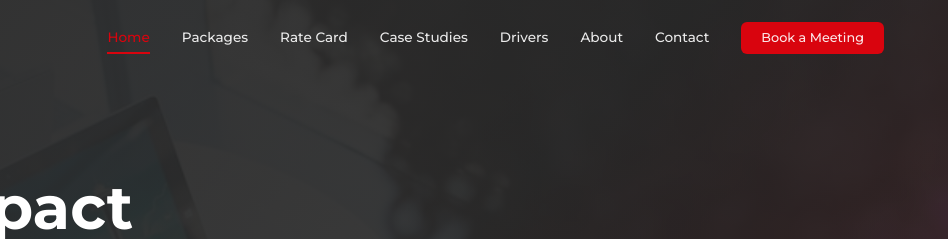
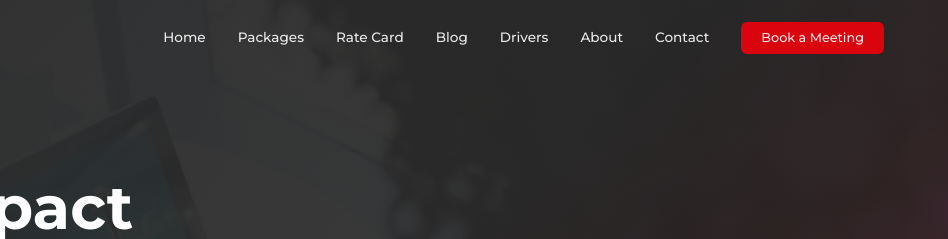
Before and after one commit to fulutambani-lgtm/roadreach-website, a plain HTML site: page index.html in a window 1280 px wide. Shown: the top 239 px of the page, 332-1280 px from the left. Drawn offline with nearby package versions, Linux system fonts and the light colour scheme.

Commit message:
Replace Case Studies tab with Blog tab

```diff
--- a/index.html
+++ b/index.html
@@ -155,10 +155,10 @@
         <span>RoadReach</span>
       </a>
       <div class="nav-links">
-        <a href="index.html" class="active-page">Home</a>
+        <a href="index.html">Home</a>
         <a href="packages.html">Packages</a>
         <a href="rate-card.html">Rate Card</a>
-        <a href="case-studies.html">Case Studies</a>
+        <a href="blog/">Blog</a>
         <a href="drivers.html">Drivers</a>
         <a href="about.html">About</a>
         <a href="contact.html">Contact</a>
@@ -470,7 +470,7 @@
           <ul class="footer-links">
             <li><a href="packages.html">Packages</a></li>
             <li><a href="rate-card.html">Rate Card</a></li>
-            <li><a href="case-studies.html">Case Studies</a></li>
+            <li><a href="blog/">Blog</a></li>
             <li><a href="drivers.html">For Drivers</a></li>
             <li><a href="driver-application.html">Driver Application</a></li>
             <li><a href="about.html">About Us</a></li>
```
